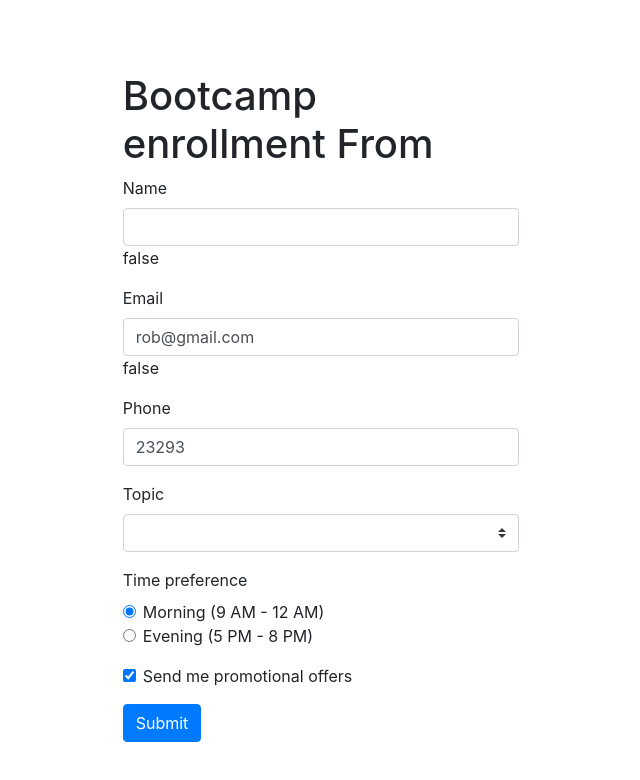
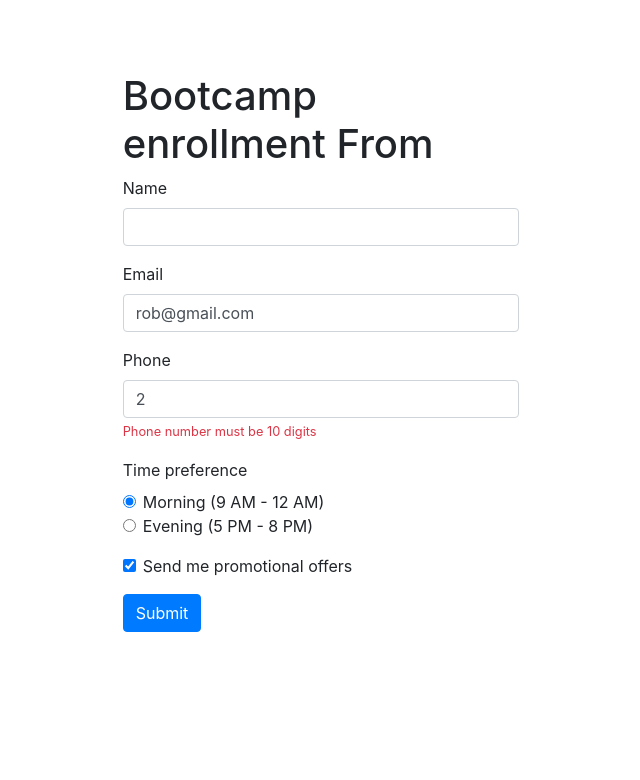
Before and after one commit to kcaayush2158/9.Displaying-Error-Message-Example-Angular-Forms-, an Angular app: page / in a window 1280 px wide. Shown: the top 780 px of the page, without its empty margins (319-959 px from the left). Built offline with nearby package versions, Linux system fonts and the light colour scheme.

Commit message:
Projet Uploaded

```diff
--- a/src/app/app.component.html
+++ b/src/app/app.component.html
@@ -8,26 +8,23 @@
       <div class="form-group">
          <label >Name</label>
          <input #name="ngModel" required class="form-control" type="text" name="name" [class.is-invalid]="name.invalid && name.touched"  [(ngModel)]="userModel.name">
-         {{name.valid}}
+          <small class="invalid-feedback" [class.d-none]="name.valid || name.untouched">Name is required</small>
      </div>
 
       <div class="form-group">
          <label >Email</label>
          <input #email="ngModel" [class.is-invalid]="email.invalid" name="ngModel" class="form-control" type="email" name="email" [(ngModel)]="userModel.email">
-         {{email.invalid}}
+
       </div>
       <div class="form-group">
          <label >Phone</label>
-         <input class="form-control" type="text" name="tel" [(ngModel)]="userModel.phone" #phone="ngModel" pattern="^\d{10}$" [class.is-invalid]="phone.invalid && phone.touched" >
+         <input type="tel"  required   #phone="ngModel" [class.is-invalid]="phone.invalid && phone.touched"class="form-control" name="phone" [(ngModel)]="userModel.phone"  pattern="^\d{10}$" >
+         <div *ngIf="phone.errors && (phone.invalid || phone.touched)">
+              <small class="text-danger" *ngIf="phone.errors.required"> Phone number is required</small>
+              <small class="text-danger" *ngIf="phone.errors.pattern">Phone number must be 10 digits</small>
+         </div>
+      </div>
 
-      </div>
-      <div class="form-group">
-          <label >Topic</label>
-        <select class="custom-select" name="topic" [(ngModel)]="userModel.topic">
-           <option selected>I am intested in</option>
-           <option *ngFor="let topic of topics">{{topic}}</option>
-        </select>
-       </div>
 
       <div class="mb-3">
          <label>Time preference</label>
--- a/src/app/app.component.ts
+++ b/src/app/app.component.ts
@@ -9,6 +9,9 @@ import { User } from './user';
 export class AppComponent {
   title = 'tdf';
   topics =['java','javascript'];
-  userModel = new User('','rob@gmail.com',23293,' sdasd','morning',true);
+  topichasError = true;
+
+  userModel = new User('','rob@gmail.com',2,' default','morning',true);
+
 
 }
```
Lines whose indentation alone changed are shown as unchanged.
